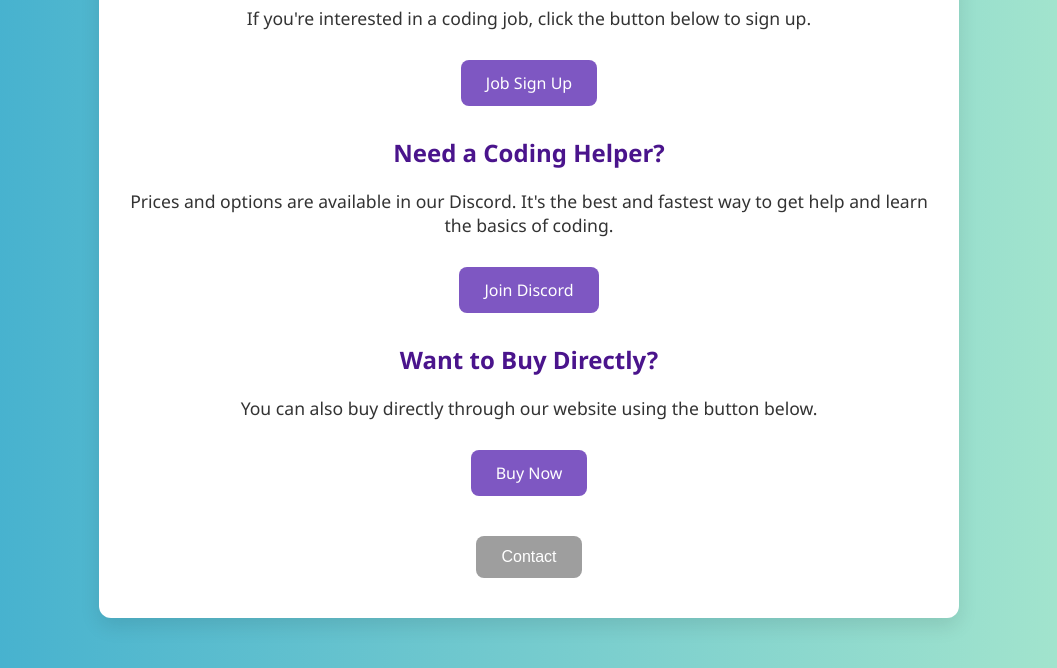
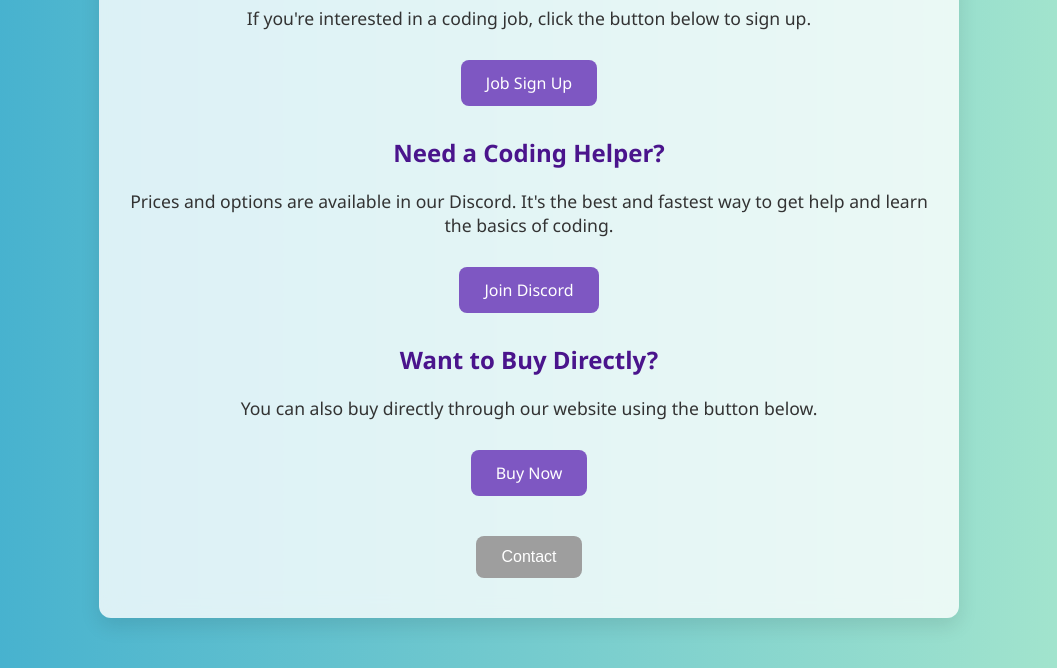
Before and after one commit to F1nndegamer/Better-Website, a plain HTML site: page index.html in a window 1280 px wide. Shown: the part 160-828 px from the top of the page, without its empty margins (111-1168 px from the left). Drawn offline with Linux system fonts and the light colour scheme.

Commit message:
Update styles.css

```diff
--- a/styles.css
+++ b/styles.css
@@ -10,10 +10,11 @@ body {
     max-width: 800px;
     margin: 50px auto;
     padding: 30px;
-    background: white;
+    background: rgba(255, 255, 255, 0.8); /* translucent white */
     border-radius: 12px;
     box-shadow: 0 8px 20px rgba(0, 0, 0, 0.1);
     text-align: center;
+    backdrop-filter: blur(10px); /* optional frosted glass effect */
 }
 
 h1, h2 {
```
